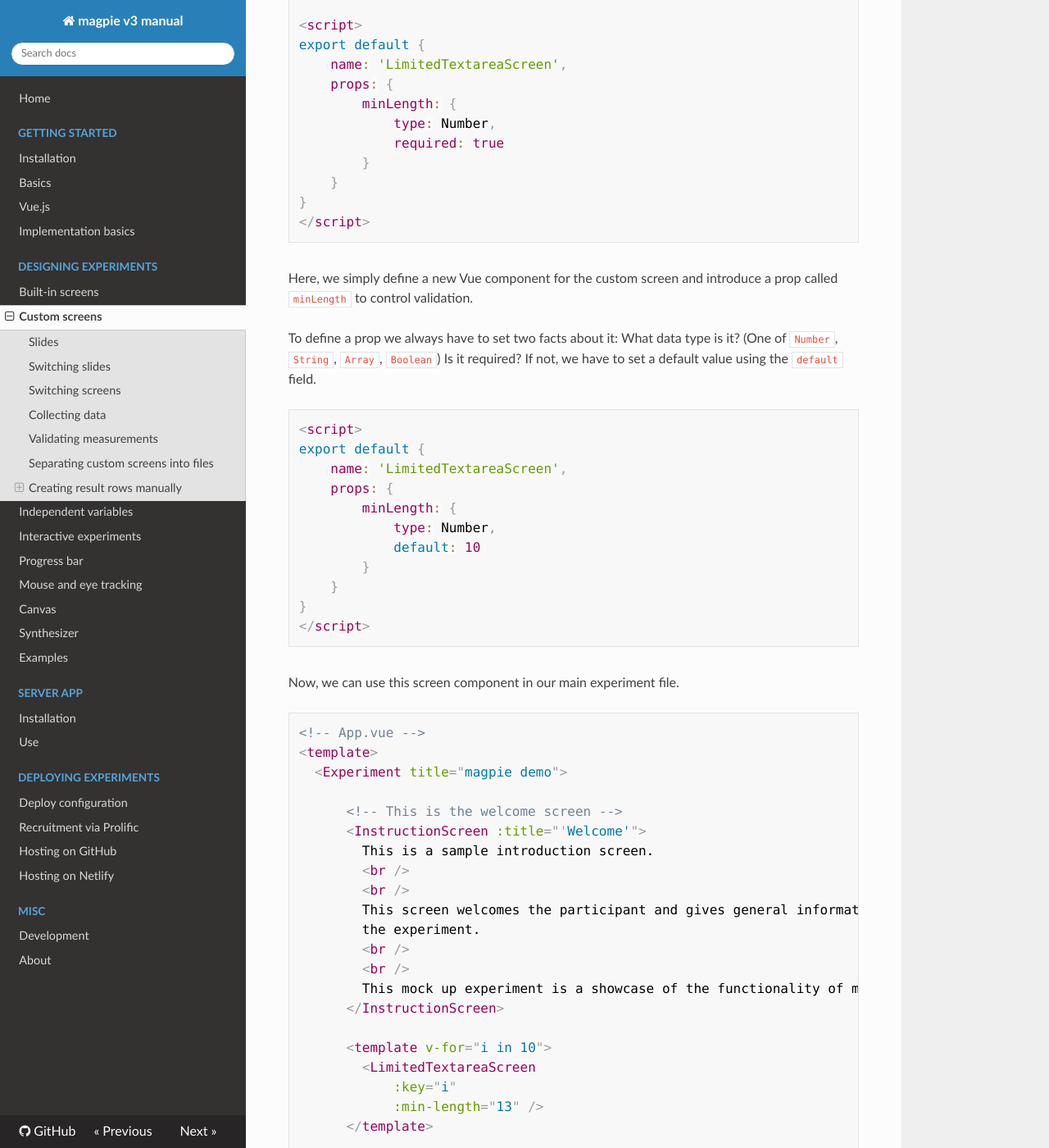
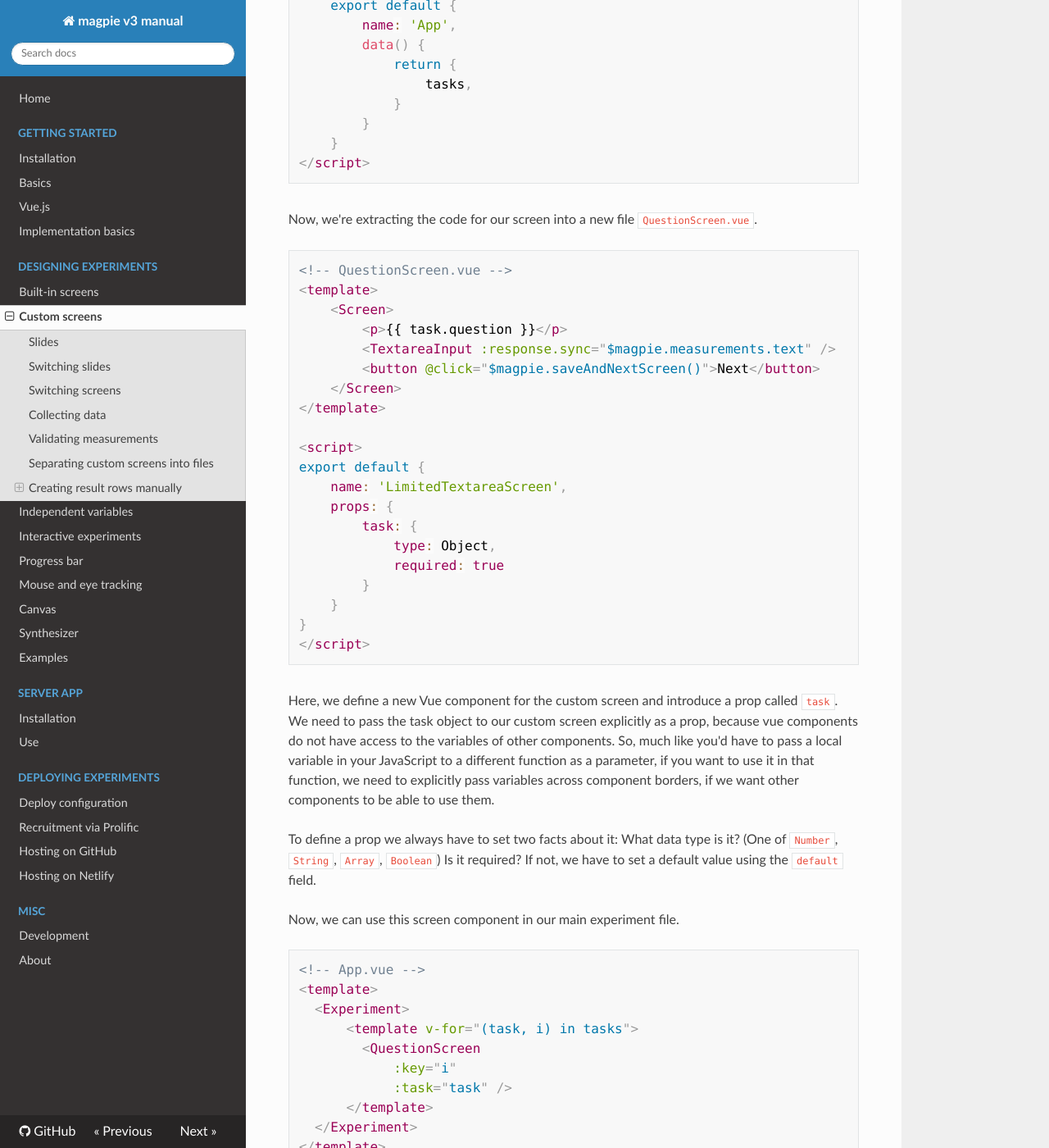
Before and after one commit to magpie-ea/magpie-v3-docs, an MkDocs documentation site: the page built from docs/01_designing_experiments/01_custom_screens.md, in a window 1280 px wide and 1400 px high, scrolled down 6707 px. Shown: the whole window at 82% size. Built offline with MkDocs 1.6.1, drawn with Linux system fonts in a browser that asks for light colours; some of the changed text lies outside the part shown.

Commit message:
Custom Screens: Expand separate screen component example
make it more clear why we need props and how to pass trial info down

````diff
--- a/docs/01_designing_experiments/01_custom_screens.md
+++ b/docs/01_designing_experiments/01_custom_screens.md
@@ -243,22 +243,44 @@ Validations incidentally also work for built-in screens as they inherit from the
 The variable that holds the response in these cases is always called `response`.
 
 ## Separating custom screens into files
-If we want to use a custom screen multiple times in our experiment, we can separate it out into a different `.vue` file as follows:
+If we want to use a custom screen multiple times in our experiment, we can separate it out into a different `.vue` file.
+
+Suppose our experiment looks like this:
 
 ```html
-<!-- LimitedTextareaScreen.vue -->
 <template>
-    <Screen :validations="{
-          text: {
-            minLength: (text) => text.length >= minLength,
-            alpha: $magpie.v.alpha
-          }
-        }">
-        <Slide>
-            <TextareaInput :response.sync="$magpie.measurements.text" />
+    <Experiment>
+        <template v-for="(task, i) in tasks">
+            <Screen :key="i">
+                <p>{{ task.question }}</p>
+                <TextareaInput :response.sync="$magpie.measurements.text" />
+                <button @click="$magpie.saveAndNextScreen()">Next</button>
+            </Screen>
+        </template>
+    </Experiment>
+</template>
+<script>
+    import tasks from './data/tasks.csv'
+    export default {
+        name: 'App',
+        data() {
+            return {
+                tasks,
+            }
+        }
+    }
+</script>
+```
 
-            <button v-if="!$magpie.validateMeasurements.text.$invalid" @click="$magpie.saveAndNextScreen()">Submit</button>
-        </Slide>
+Now, we're extracting the code for our screen into a new file `QuestionScreen.vue`.
+
+```html
+<!-- QuestionScreen.vue -->
+<template>
+    <Screen>
+        <p>{{ task.question }}</p>
+        <TextareaInput :response.sync="$magpie.measurements.text" />
+        <button @click="$magpie.saveAndNextScreen()">Next</button>
     </Screen>
 </template>
 
@@ -266,8 +288,8 @@ If we want to use a custom screen multiple times in our experiment, we can separ
 export default {
     name: 'LimitedTextareaScreen',
     props: {
-        minLength: {
-            type: Number,
+        task: {
+            type: Object,
             required: true
         }
     }
@@ -275,62 +297,39 @@ export default {
 </script>
 ```
 
-Here, we simply define a new Vue component for the custom screen and introduce a prop called `minLength` to control validation.
+Here, we define a new Vue component for the custom screen and introduce a prop called `task`. We need to pass the task
+object to our custom screen explicitly as a prop, because vue components do not have access to the variables of other components.
+So, much like you'd have to pass a local variable in your JavaScript to a different function as a parameter, if you want to use it
+in that function, we need to explicitly pass variables across component borders, if we want other components to be able to use them.
 
 To define a prop we always have to set two facts about it: What data type is it? (One of `Number`, `String`, `Array`, `Boolean`)
 Is it required? If not, we have to set a default value using the `default` field.
-
-```html
-<script>
-export default {
-    name: 'LimitedTextareaScreen',
-    props: {
-        minLength: {
-            type: Number,
-            default: 10
-        }
-    }
-}
-</script>
-```
 
 Now, we can use this screen component in our main experiment file.
 
 ```html
 <!-- App.vue -->
 <template>
-  <Experiment title="magpie demo">
-
-      <!-- This is the welcome screen -->
-      <InstructionScreen :title="'Welcome'">
-        This is a sample introduction screen.
-        <br />
-        <br />
-        This screen welcomes the participant and gives general information about
-        the experiment.
-        <br />
-        <br />
-        This mock up experiment is a showcase of the functionality of magpie.
-      </InstructionScreen>
-
-      <template v-for="i in 10">
-        <LimitedTextareaScreen
+  <Experiment>
+      <template v-for="(task, i) in tasks">
+        <QuestionScreen
             :key="i"
-            :min-length="13" />
+            :task="task" />
       </template>
-
-      <PostTestScreen />
-
-      <DebugResultsScreen />
   </Experiment>
 </template>
-
 <script>
-import LimitedTextareaScreen from './LimitedTextareaScreen'
-export default {
-  name: 'App',
-  components: {LimitedTextareaScreen},
-};
+    import tasks from './data/tasks.csv'
+    import QuestionScreen from './QuestionScreen'
+    export default {
+        name: 'App',
+        components: { QuestionScreen },
+        data() {
+            return {
+                tasks,
+            }
+        }
+    }
 </script>
 ```
 
````
Also changed, not shown: docs/00_getting_started/03_vue_js.md (+11 -3 lines).
